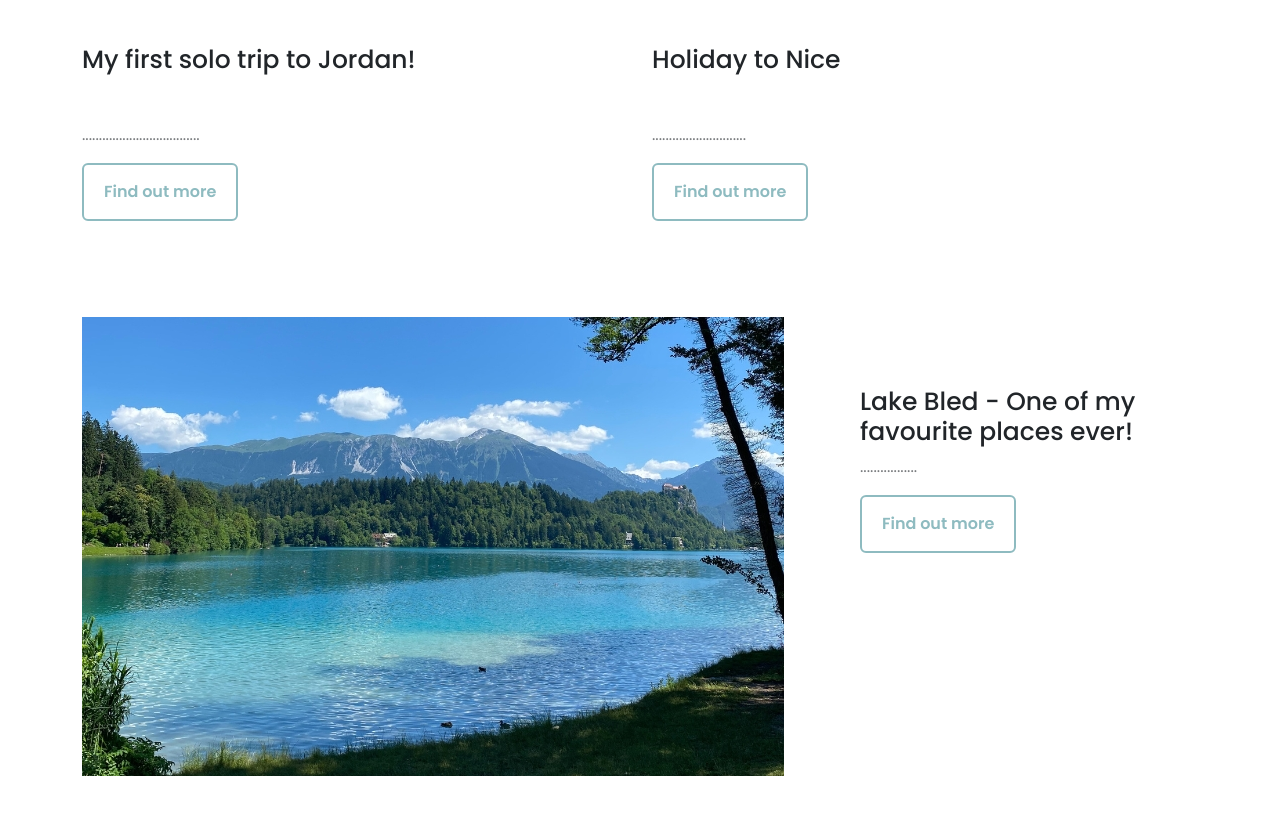
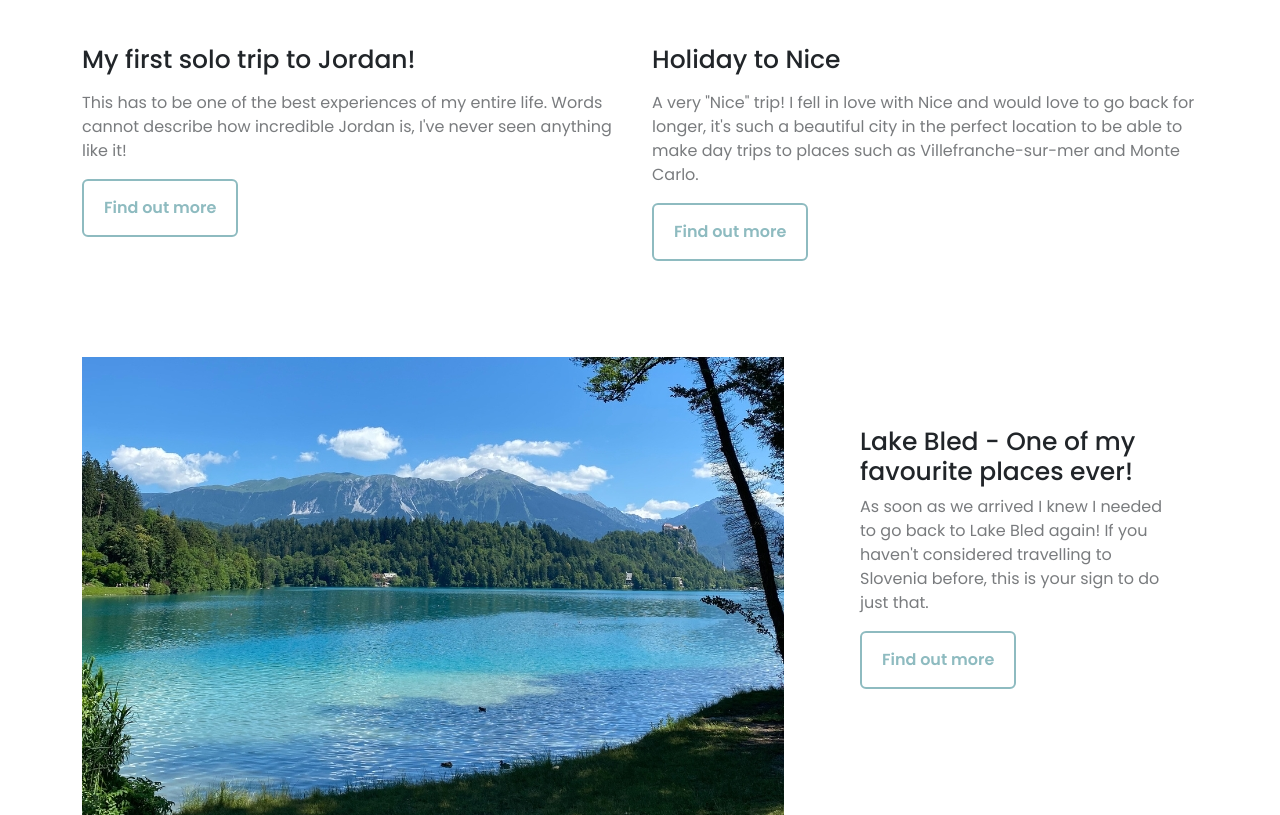
Before and after one commit to georgia-lee04/travel-by-georgia, a plain HTML site: page index.html in a window 1280 px wide. Shown: the part 738-1553 px from the top of the page. Drawn offline with nearby package versions, Linux system fonts and the light colour scheme.

Commit message:
Added more homepage content and other html page files

```diff
--- a/index.html
+++ b/index.html
@@ -76,8 +76,12 @@
             class="img-fluid mb-5"
             alt=""
           />
-          <h3 class="mb-5">My first solo trip to Jordan!</h3>
-          <p>...................................</p>
+          <h3 class="mb-3">My first solo trip to Jordan!</h3>
+          <p>
+            This has to be one of the best experiences of my entire life. Words
+            cannot describe how incredible Jordan is, I've never seen anything
+            like it!
+          </p>
           <a href="#" class="btn primary-btn-style mb-5">Find out more</a>
         </div>
         <div class="col-md-6">
@@ -86,8 +90,13 @@
             class="img-fluid mb-5"
             alt=""
           />
-          <h3 class="mb-5">Holiday to Nice</h3>
-          <p>............................</p>
+          <h3 class="mb-3">Holiday to Nice</h3>
+          <p>
+            A very "Nice" trip! I fell in love with Nice and would love to go
+            back for longer, it's such a beautiful city in the perfect location
+            to be able to make day trips to places such as Villefranche-sur-mer
+            and Monte Carlo.
+          </p>
           <a href="#" class="btn primary-btn-style mb-5">Find out more</a>
         </div>
       </div>
@@ -97,7 +106,11 @@
         </div>
         <div class="col-md-4 home-bled-text">
           <h3>Lake Bled - One of my favourite places ever!</h3>
-          <p>.................</p>
+          <p>
+            As soon as we arrived I knew I needed to go back to Lake Bled again!
+            If you haven't considered travelling to Slovenia before, this is
+            your sign to do just that.
+          </p>
           <a href="#" class="btn primary-btn-style">Find out more</a>
         </div>
       </div>
```
Also changed, not shown: ai-trip-ideas.html (added), photo-gallery.html (added), travels.html (added).
